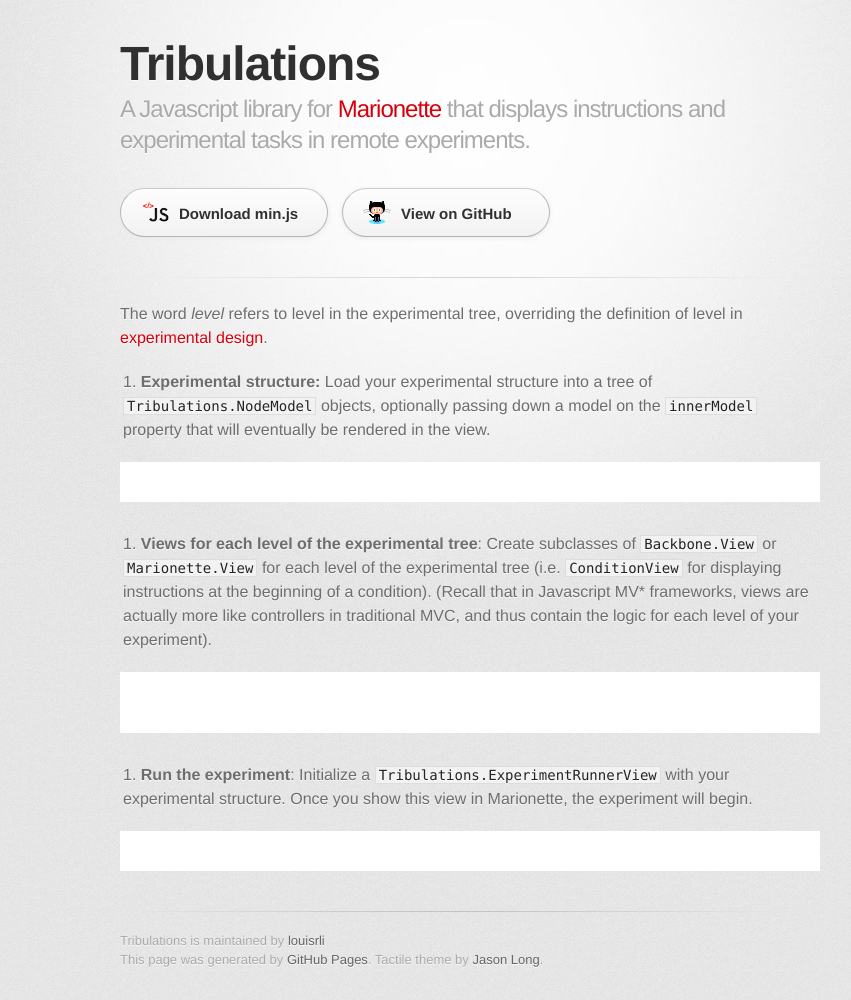
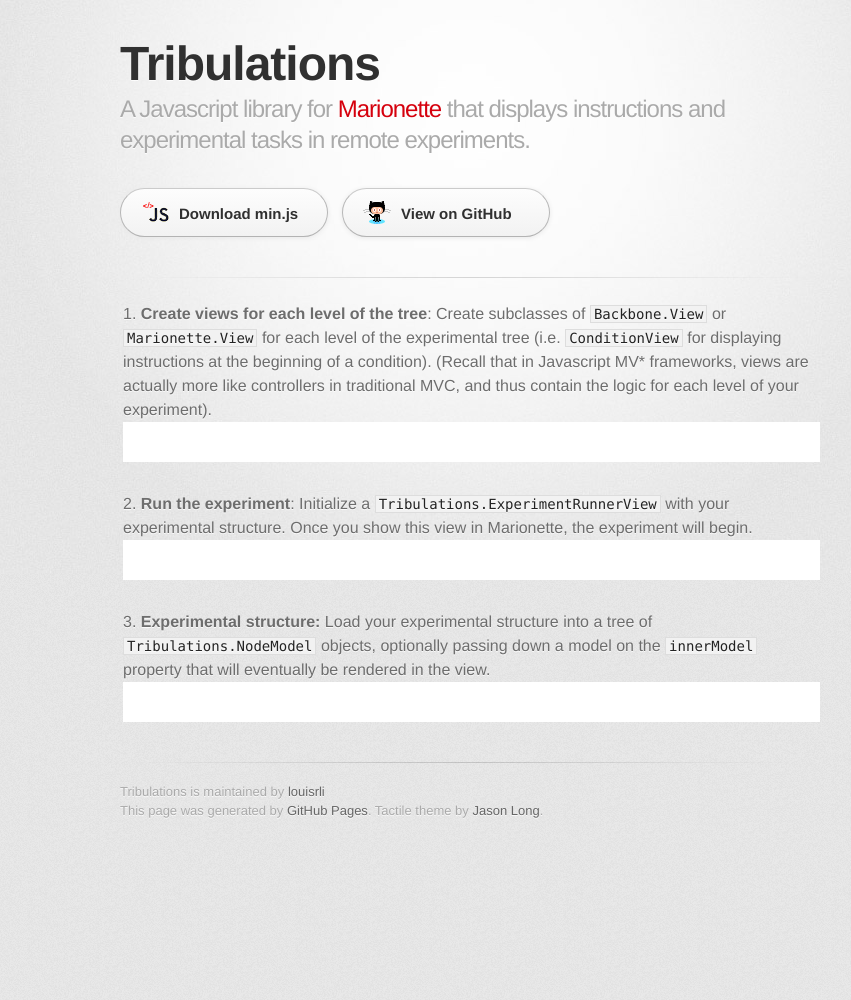
Before and after one commit to louisrli/tribulations, a Jekyll site: the page built from index.md, in a window 1280 px wide. Shown: the whole page, without its empty margins (170-1021 px from the left). Built offline with Jekyll 4.4.1, drawn with Linux system fonts in a browser that asks for light colours; some web fonts are replaced; Markdown is read by kramdown in place of the engine named in the settings; after the commit the page ends 900 px from its top, so only the background shows below that.

````diff
--- a/index.md
+++ b/index.md
@@ -2,20 +2,13 @@
 layout: index
 ---
 
-The word *level* refers to level in the experimental tree, overriding the definition of level in [experimental design](http://en.wikipedia.org/wiki/Factorial_experiment).
-
-1. **Experimental structure:** Load your experimental structure into a tree of `Tribulations.NodeModel` objects, optionally passing down a model on the `innerModel` property that will eventually be rendered in the view.
-
+1. **Create views for each level of the tree**: Create subclasses of `Backbone.View` or `Marionette.View` for each level of the experimental tree (i.e. `ConditionView` for displaying instructions at the beginning of a condition). (Recall that in Javascript MV\* frameworks, views are actually more like controllers in traditional MVC, and thus contain the logic for each level of your experiment).
 ```javascript
 ```
 
-2. **Views for each level of the experimental tree**: Create subclasses of `Backbone.View` or `Marionette.View` for each level of the experimental tree (i.e. `ConditionView` for displaying instructions at the beginning of a condition). (Recall that in Javascript MV\* frameworks, views are actually more like controllers in traditional MVC, and thus contain the logic for each level of your experiment).
-
-```javascript
-
-```
-
-3. **Run the experiment**: Initialize a `Tribulations.ExperimentRunnerView` with your experimental structure. Once you show this view in Marionette, the experiment will begin.
-
+2. **Run the experiment**: Initialize a `Tribulations.ExperimentRunnerView` with your experimental structure. Once you show this view in Marionette, the experiment will begin.
 ```javascript
 ```
+3. **Experimental structure:** Load your experimental structure into a tree of `Tribulations.NodeModel` objects, optionally passing down a model on the `innerModel` property that will eventually be rendered in the view.
+```javascript
+```
--- a/stylesheets/stylesheet.css
+++ b/stylesheets/stylesheet.css
@@ -6,7 +6,7 @@
 h1, h2, h3, h4, h5, h6, p, blockquote, pre,
 a, abbr, acronym, address, big, cite, code,
 del, dfn, em, img, ins, kbd, q, s, samp,
-small, strike, strong, sub, sup, tt, var,
+small, strike, strong, tt, var,
 b, u, i, center,
 dl, dt, dd, ol, ul, li,
 fieldset, form, label, legend,
````
